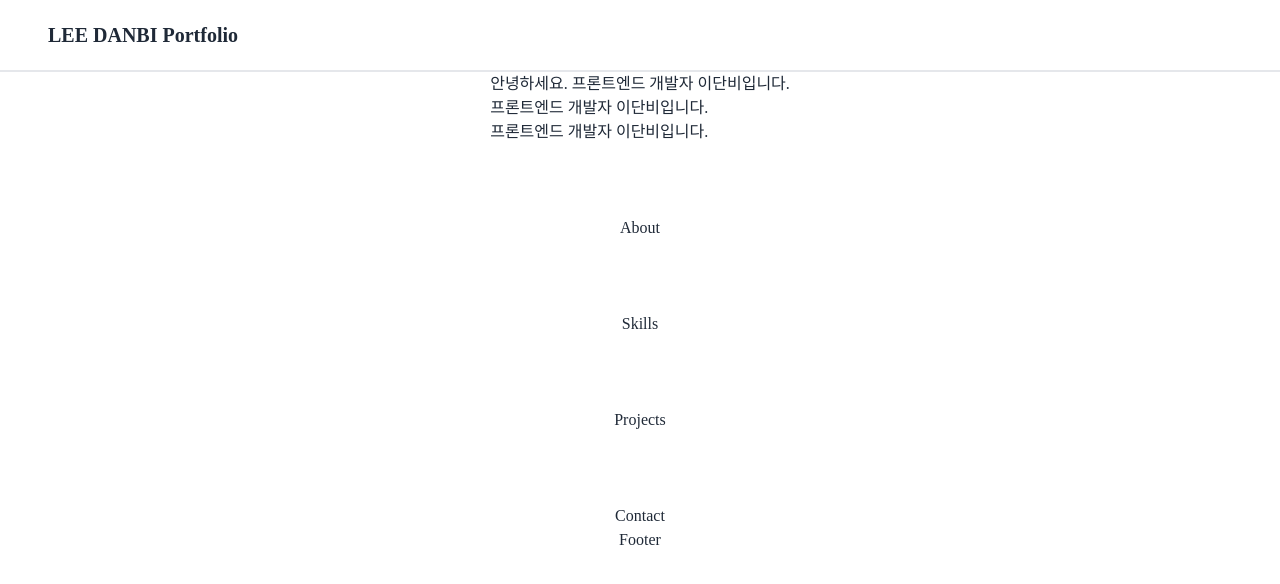
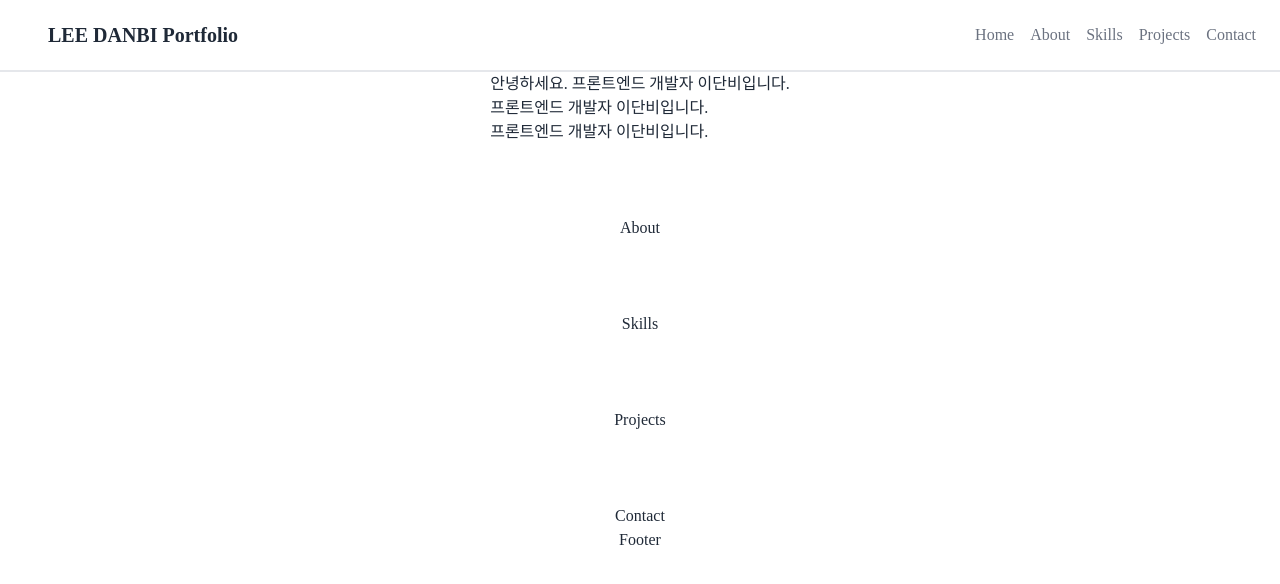
Before and after one commit to bidanee/portfolio, a Next.js app: page / in a window 1280 px wide. Shown: the top 584 px of the page. Built offline with nearby package versions, Linux system fonts and the light colour scheme; a small style sheet from the web is missing.

Commit message:
이름 수정

```diff
--- a/src/app/datas/data.ts
+++ b/src/app/datas/data.ts
@@ -1,22 +1,22 @@
 export const links = [
   {
-    name: "Main",
-    hash: "#main",
+    title: "Home",
+    url: "#home",
   },
   {
-    name: "About",
-    hash: "#about",
+    title: "About",
+    url: "#about",
   },
   {
-    name: "Skills",
-    hash: "#skills",
+    title: "Skills",
+    url: "#skills",
   },
   {
-    name: "Projects",
-    hash: "#projects",
+    title: "Projects",
+    url: "#projects",
   },
   {
-    name: "Contact",
-    hash: "#contact",
+    title: "Contact",
+    url: "#contact",
   },
 ] as const;
```
